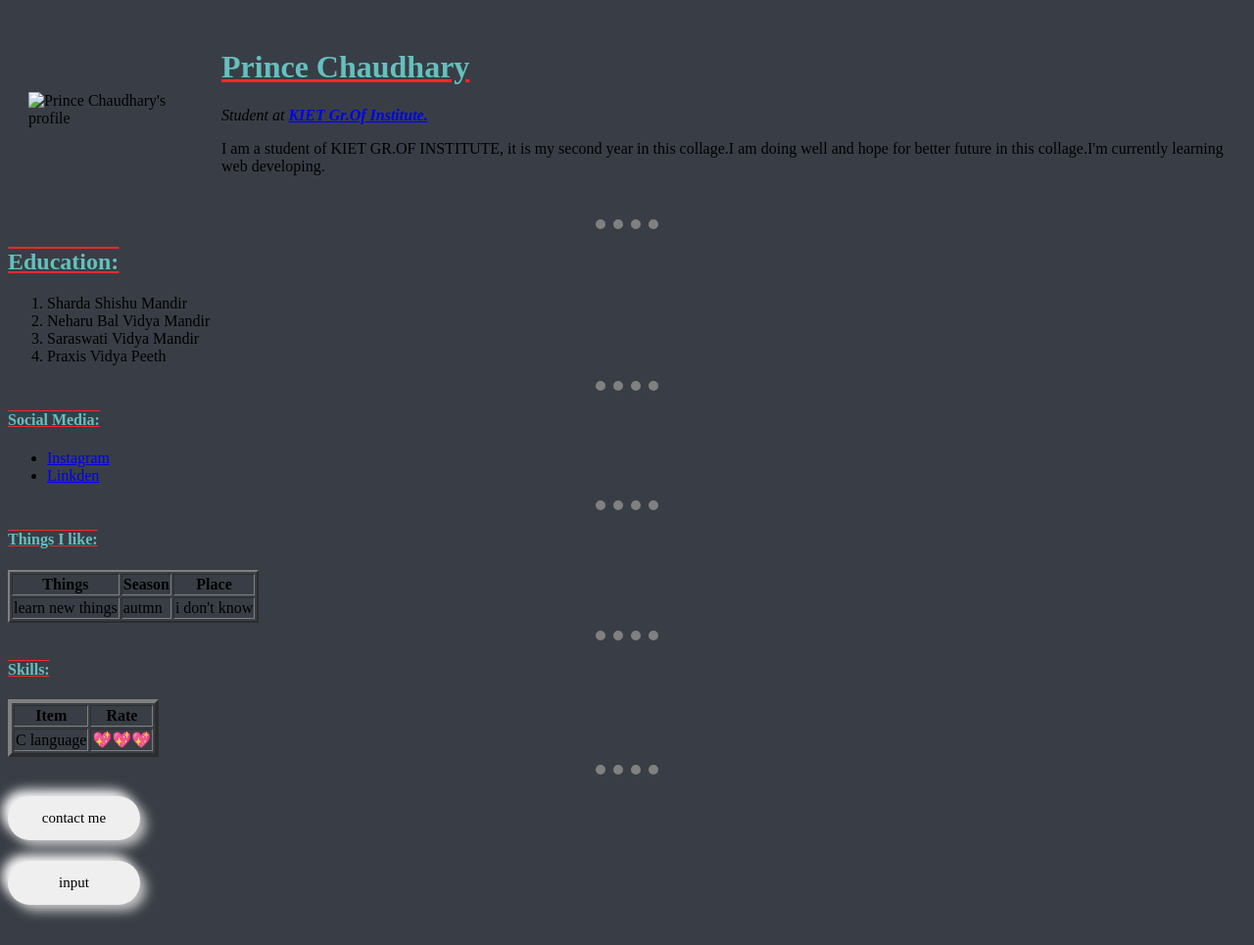
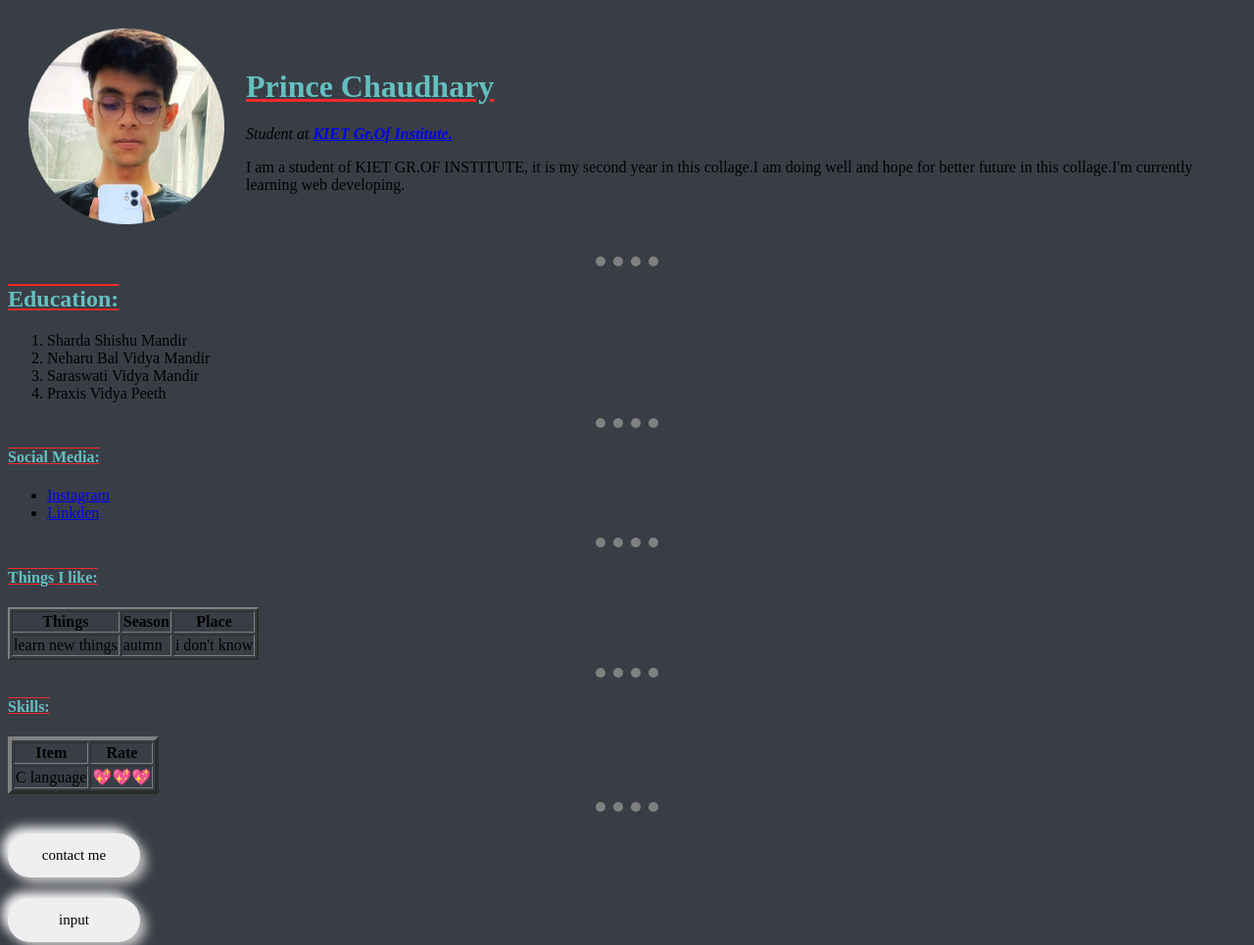
Before and after one commit to Prince8737/intro, a plain HTML site: page index.html in a window 1280 px wide. Shown: the top 965 px of the page at 98% size. Drawn offline with Linux system fonts and the light colour scheme; files that its build step writes are made by us from their sources.

Commit message:
Update index.html

```diff
--- a/index.html
+++ b/index.html
@@ -9,7 +9,7 @@
   <body>
     <table cellspacing="20">
       <tr>
-        <td><img src="images/my img-modified.png" alt="Prince Chaudhary's profile" width="200" height="200"></td>
+        <td><img src="my img-modified.png" alt="Prince Chaudhary's profile" width="200" height="200"></td>
         <td> <h1>Prince Chaudhary</h1>
          <p><em>Student at <strong><a href="https://www.kiet.edu/">KIET Gr.Of Institute.</a></strong></em></p>
          <p>I am a student of KIET GR.OF INSTITUTE, it is my second year in this collage.I am doing well and hope for better future in this collage.I'm currently learning web developing. </p></td>
```
